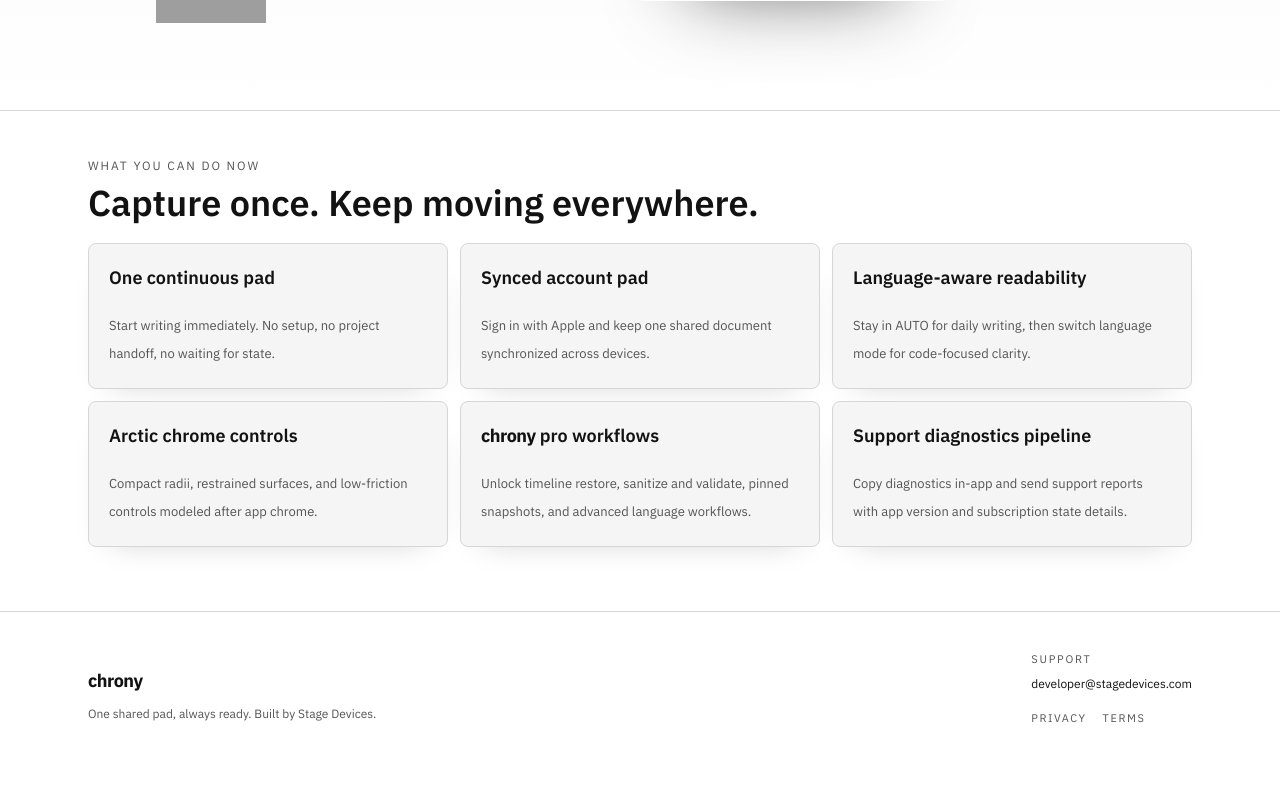
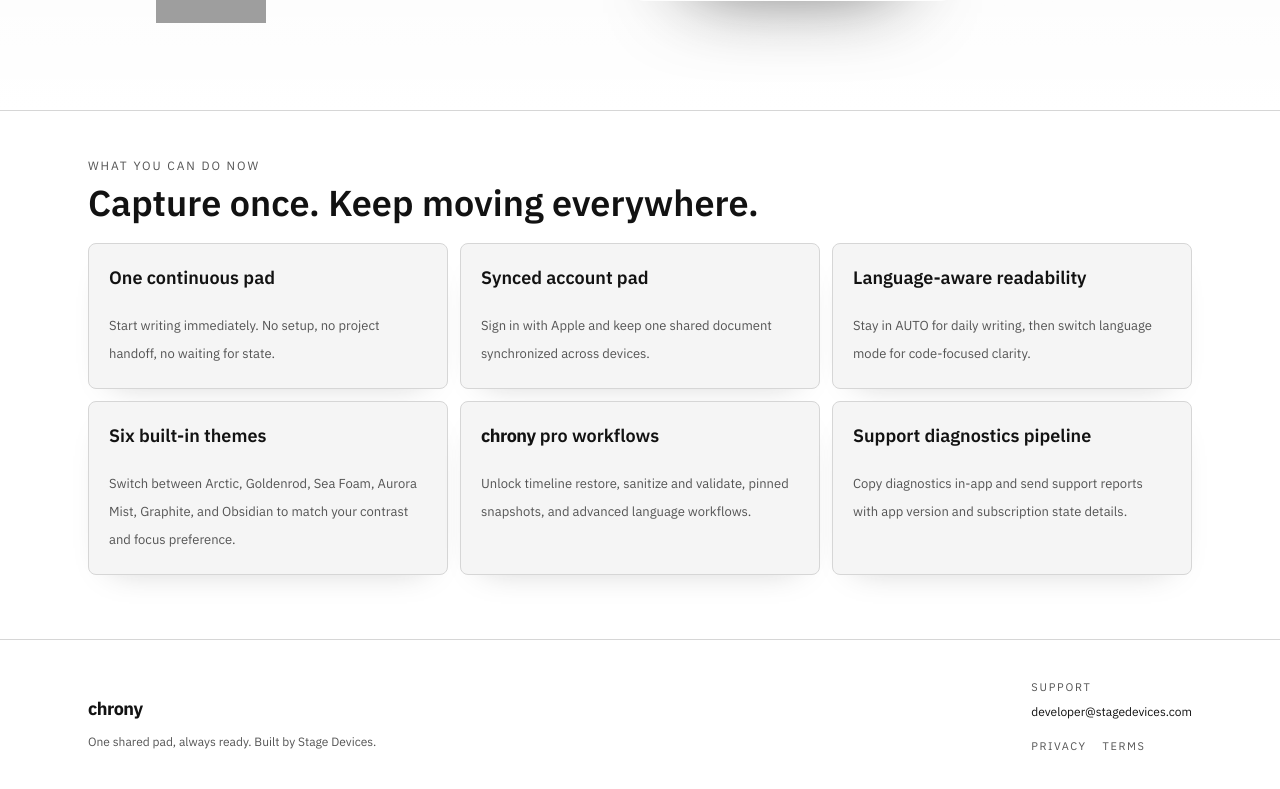
Before and after one commit to cbassuarez/chrony-web, a React (Vite) app: page / in a window 1280 px wide. Shown: the part 696-1485 px from the top of the page. Before the commit the page ends 1463 px from the top, so only its background shows below. Built offline with nearby package versions, Linux system fonts and the light colour scheme; grey boxes are pictures that could not be loaded.

Commit message:
Update What Pro unlocks card

```diff
--- a/src/content/site.ts
+++ b/src/content/site.ts
@@ -252,8 +252,8 @@ export const featureCards: FeatureCardContent[] = [
     body: 'Stay in AUTO for daily writing, then switch language mode for code-focused clarity.',
   },
   {
-    title: 'Arctic chrome controls',
-    body: 'Compact radii, restrained surfaces, and low-friction controls modeled after app chrome.',
+    title: 'Six built-in themes',
+    body: 'Switch between Arctic, Goldenrod, Sea Foam, Aurora Mist, Graphite, and Obsidian to match your contrast and focus preference.',
   },
   {
     title: 'chrony pro workflows',
```
